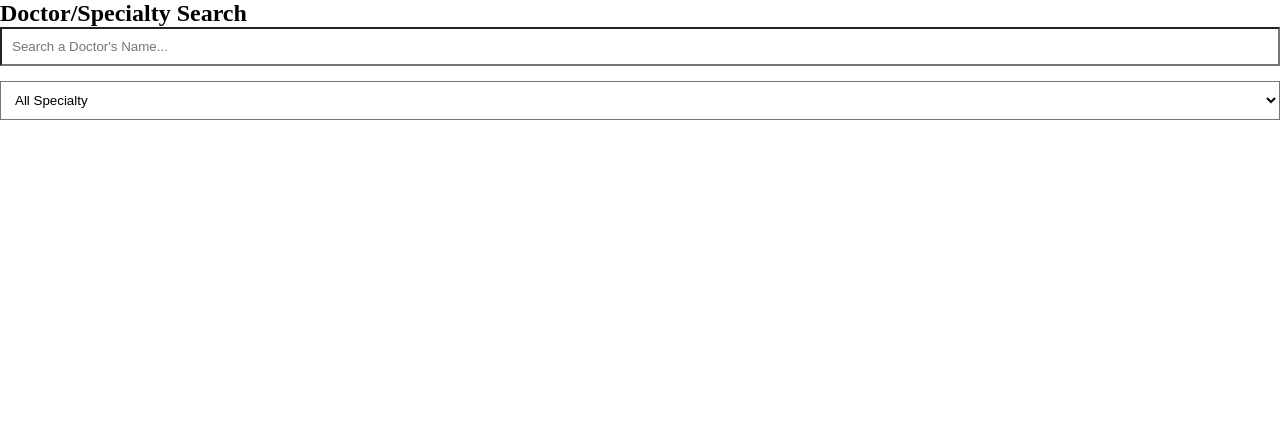
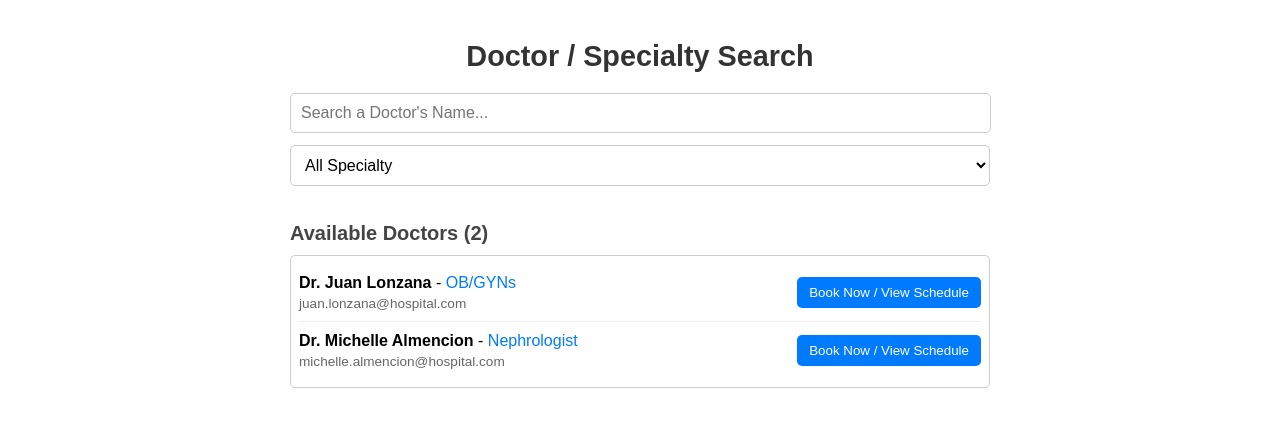
Before and after one commit to Vincent-Caraga/hospital-appointment, a React (Vite) app in the folder client/: page /doctorsearch in a window 1280 px wide. Shown: the top 426 px of the page. Built offline with nearby package versions, Linux system fonts and the light colour scheme.

Commit message:
feat: update patient dashboard

```diff
--- /dev/null
+++ b/client/src/CSS/PatientDashboard.css
@@ -0,0 +1,114 @@
+/* Mobile styles */
+.container {
+  padding: 15px;
+  width: 90%;
+  max-width: 100%;
+  margin: 0 auto;
+  font-family: Arial, Helvetica, sans-serif;
+}
+h2 {
+  text-align: center;
+  color: #333;
+  font-size: 1.4rem;
+  margin-top: 20px;
+  margin-bottom: 20px;
+}
+input[type="text"],
+select {
+  padding: 10px;
+  margin-bottom: 12px;
+  width: 94%;
+  border: 1px solid #ccc;
+  border-radius: 5px;
+  font-size: 1rem;
+}
+h3 {
+  margin-top: 16px;
+  color: #444;
+  font-size: 1.1rem;
+}
+.doctor-list {
+  margin-top: 10px;
+  border: 1px solid #ccc;
+  padding: 8px;
+  border-radius: 5px;
+}
+.doctor-card {
+  display: flex;
+  flex-direction: column;
+  align-items: flex-start;
+  border-bottom: 1px solid #eee;
+  padding: 10px 0;
+}
+.doctor-card:last-child {
+  border-bottom: none;
+}
+.doctor-info {
+  font-size: 0.95rem;
+}
+.doctor-specialty {
+  color: #007bff;
+  font-weight: 500;
+}
+.doctor-email {
+  font-size: 0.85rem;
+  color: #666;
+  margin-top: 4px;
+}
+.book-btn {
+  background-color: #007bff;
+  color: #fff;
+  border: none;
+  padding: 8px 12px;
+  border-radius: 5px;
+  cursor: pointer;
+  margin-top: 12px;
+  align-self: stretch; /* full width on mobile */
+  text-align: center;
+  transition: background-color 0.3s;
+}
+.book-btn:hover {
+  background-color: #0056b3;
+}
+
+/* Tablet approach */
+@media (min-width: 600px) {
+  .container {
+    max-width: 600px;
+    padding: 20px 30px;
+  }
+  .doctor-card {
+    flex-direction: row;
+    justify-content: space-between;
+    align-items: center;
+  }
+  .book-btn {
+    align-self: auto;
+    width: auto;
+    margin-top: 0;
+  }
+  input[type="text"],
+  select {
+    width: 96%;
+  }
+}
+
+/* Desktop approach */
+@media (min-width: 992px) {
+  h2 {
+    font-size: 1.8rem;
+  }
+  h3 {
+    font-size: 1.25rem;
+  }
+  input[type="text"],
+  select {
+    width: 97%;
+  }
+  .doctor-info {
+    font-size: 1rem;
+  }
+  .container {
+    max-width: 700px;
+  }
+}
--- a/client/src/pages/Login.jsx
+++ b/client/src/pages/Login.jsx
@@ -22,8 +22,11 @@ const Login = () => {
   return (
     <div className="login-page">
       <div className="login-container">
-        <h1 className="login-logo">Hospital Appointment</h1>
-        <p className="login-title">Sign in to book or manage appointments</p>
+        <h1 className="login-logo">HEALTH SPHERE MEDICAL CENTER</h1>
+        <p className="login-title">
+          “Welcome to Health Sphere, where compassionate care meets medical
+          excellence.”
+        </p>
 
         <form onSubmit={handleSubmit} className="login-form">
           {error && <p className="error-message">{error}</p>}
--- a/client/src/pages/PatientDashboard.jsx
+++ b/client/src/pages/PatientDashboard.jsx
@@ -1,4 +1,5 @@
 import React, { useState, useEffect } from "react";
+import "../CSS/PatientDashboard.css";
 import { useNavigate } from "react-router-dom"; //Assuming I will use react-router-dom for navigation
 
 // DUMMY DATA
@@ -48,7 +49,7 @@ function PatientDashboard() {
 
   return (
     <div className="container">
-      <h2>Doctor/Specialty Search</h2>
+      <h2>Doctor / Specialty Search</h2>
 
       {/* Search Bar */}
 
@@ -57,12 +58,6 @@ function PatientDashboard() {
         placeholder="Search a Doctor's Name..."
         value={searchTerm}
         onChange={(e) => setSearchTerm(e.target.value)}
-        style={{
-          padding: "10px",
-          marginBottom: "15px",
-          width: "100%",
-          boxSizing: "border-box",
-        }}
       />
 
       {/* Dropdown Filter */}
@@ -85,6 +80,32 @@ function PatientDashboard() {
         <option value="Dermatology">Dermatology</option>
         <option value="Opthalmology">Opthalmology</option>
       </select>
+
+      {/* List of Doctors */}
+      <h3>Available Doctors ({doctors.length})</h3>
+      <div className="doctor-list">
+        {doctors.length > 0 ? (
+          doctors.map((doctor) => (
+            <div key={doctor.id} className="doctor-card">
+              <div className="doctor-info">
+                <strong>
+                  Dr. {doctor.firstname} {doctor.lastname}
+                </strong>{" "}
+                - <span className="doctor-specialty">{doctor.specialty}</span>
+                <p className="doctor-email">{doctor.email}</p>
+              </div>
+              <button
+                className="book-btn"
+                onClick={() => handleBookNow(doctor.id)}
+              >
+                Book Now / View Schedule
+              </button>
+            </div>
+          ))
+        ) : (
+          <p>No available Doctor.</p>
+        )}
+      </div>
     </div>
   );
 }
```
